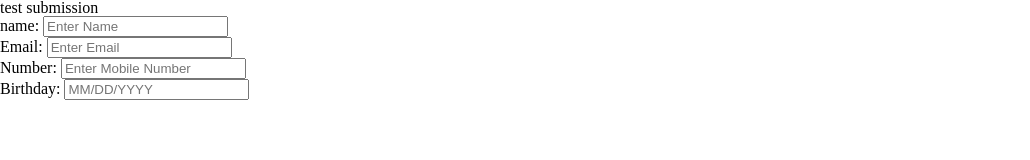
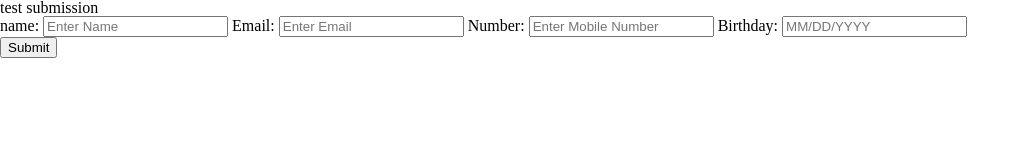
Before and after one commit to phaynes2-362/lab2, a plain HTML site: page index.html in a window 1280 px wide. Shown: the whole page, without its empty margins (0-1030 px from the left). Drawn offline with Linux system fonts and the light colour scheme.

Commit message:
Update index.html

```diff
--- a/index.html
+++ b/index.html
@@ -9,25 +9,20 @@
 </head>
 <body>
 <h2> test submission</h2>
-<form method= "get" action="#null">
-  <div id="forms">
-    <fieldset>
+<form method= "get" action="#null" autocomplete="on">
+  <div id="form">
     <div>
       <label>name:</label>
       <input type="text" name="name" placeholder="Enter Name">
-      </div>
-      <div>
       <label>Email:</label>
       <input type="email" name="email" placeholder="Enter Email">
-      </div>
-      <div>
       <label>Number:</label>
       <input type="tel"  name="phone" placeholder="Enter Mobile Number">
-      </div>
-      <div>
       <label>Birthday:</label>
       <input type="text" name="birthday" id="date" placeholder="MM/DD/YYYY">
     </div>
-    </fieldset>
+    <div id="submit">
+      <input type="submit" value="Submit" id="fontsize">
+    </div>
   </body>
 </html>
```
Lines whose indentation alone changed are shown as unchanged.
